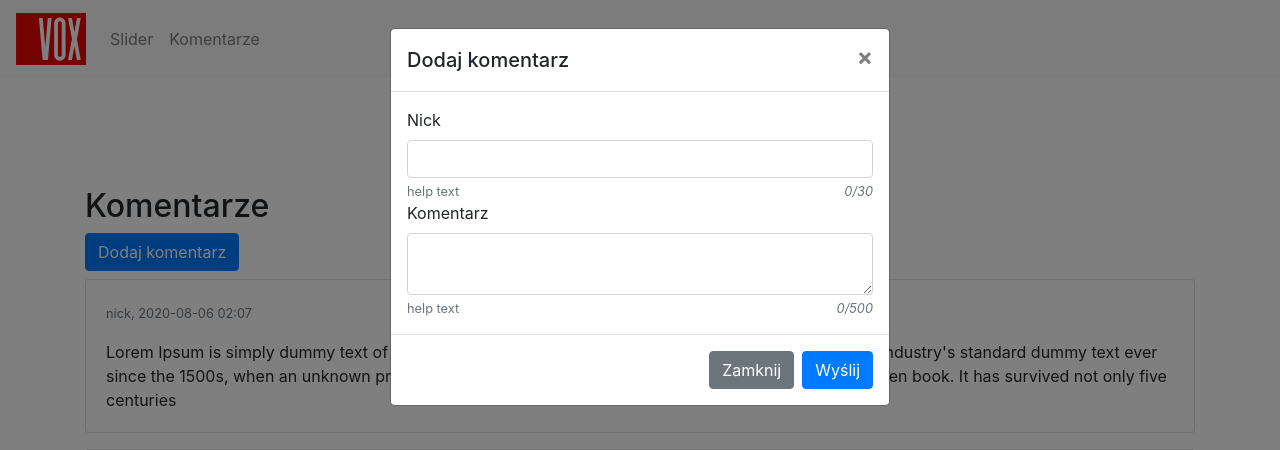
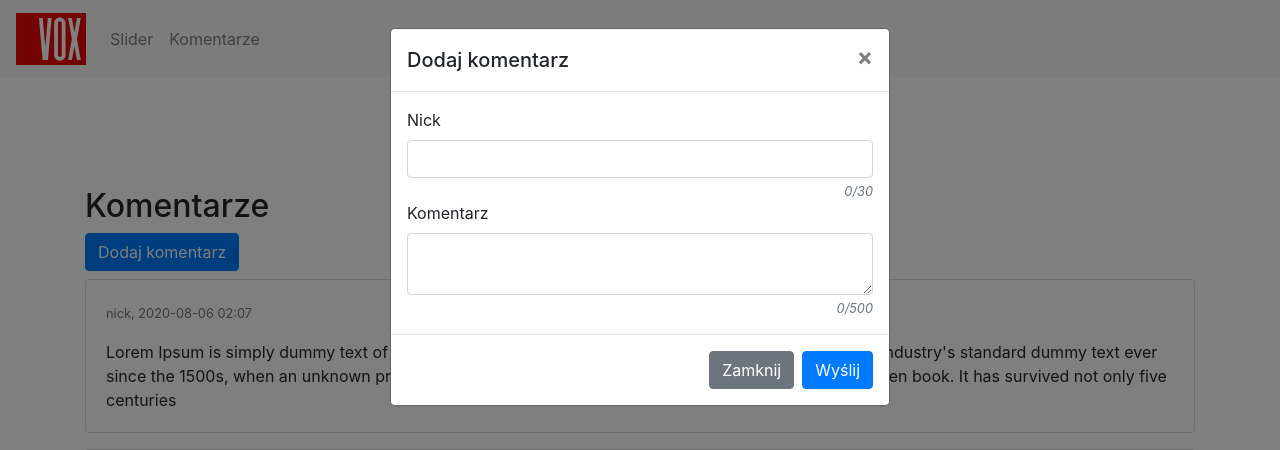
Before and after one commit to deoomen/vox-recruitment, a PHP site: page / in a window 1280 px wide, after a click on "Dodaj komentarz". Shown: the top 450 px of the page. Run offline with PHP 8.4, Linux system fonts and the light colour scheme; style sheets or scripts are compiled from the project's sources; some libraries are stand-ins or nearby versions.

Commit message:
some validation

```diff
--- a/index.html
+++ b/index.html
@@ -137,10 +137,10 @@
         </div>
     </footer>
 
-    <div class="modal fade" id="commentModal" tabindex="-1" aria-labelledby="commentModalLabel" aria-hidden="true">
+    <div class="modal fade commentModal" id="commentModal" tabindex="-1" aria-labelledby="commentModalLabel" aria-hidden="true">
         <div class="modal-dialog">
             <div class="modal-content">
-                <form class="needs-validation" action="" method="POST" novalidate>
+                <form id="commentForm" action="" method="POST" novalidate>
                     <div class="modal-header">
                         <h5 class="modal-title" id="commentModalLabel">
                             Dodaj komentarz
@@ -153,11 +153,9 @@
                         <div class="form-row">
                             <div class="col-12">
                                 <label for="nick">Nick</label>
-                                <input type="text" class="form-control counter-text" id="nick" name="nick" value="" maxlength="30" required>
+                                <input type="text" class="form-control counter-text required" id="nick" name="nick" value="" maxlength="30">
                                 <div class="d-flex">
-                                    <small class="help-text form-text text-muted flex-grow-1">
-                                        help text
-                                    </small>
+                                    <small class="help-text form-text text-muted flex-grow-1"></small>
                                     <small class="count-text form-text text-muted font-italic"></small>
                                 </div>
                             </div>
@@ -165,11 +163,9 @@
                         <div class="form-row">
                             <div class="col-12">
                                 <label for="text">Komentarz</label>
-                                <textarea class="form-control counter-text" id="text" name="text" maxlength="500"></textarea>
+                                <textarea class="form-control counter-text required" id="text" name="text" maxlength="500"></textarea>
                                 <div class="d-flex">
-                                    <small class="help-text form-text text-muted flex-grow-1">
-                                        help text
-                                    </small>
+                                    <small class="help-text form-text text-muted flex-grow-1"></small>
                                     <small class="count-text form-text text-muted font-italic"></small>
                                 </div>
                             </div>
--- a/resources/js/main.js
+++ b/resources/js/main.js
@@ -19,7 +19,7 @@ $(() => {
   comments.forEach(comment => {
     const $comment = $commentTemplate.clone();
     $comment.find('.comment__author').text(comment.author);
-    $comment.find('.comment__date').text(comment.date);
+    $comment.find('.comment__date').text(comment.date)  ;
     $comment.find('.comment__text').text(comment.text);
     $('.comments__container').append($comment);
   });
@@ -30,4 +30,38 @@ $(() => {
   $('.counter-text').on('input', (e) => {
     countText(e.target);
   });
+
+  $('body').on('input', '.is-invalid', (e) => {
+    $(e.target).removeClass('is-invalid').next().children('.help-text').text('');
+  });
+
+  $('#commentForm').on('submit', (e) => {
+    e.preventDefault();
+
+    const $form = $(e.target);
+    let hasError = false;
+
+    $form.find('.has-error,.is-invalid').removeClass('has-error is-invalid');
+    $form.find('.help-text').text('');
+
+    $form.find('.required').toArray().forEach((elem) => {
+      console.log(elem);
+      if ($(elem).val().length === 0) {
+        $(elem).addClass('is-invalid').parents('.form-row').addClass('has-error');
+        $(elem).next().children('.help-text').text('To pole jest wymagane');
+        hasError = true;
+      }
+    });
+
+    if (hasError) {
+      return;
+    }
+
+
+  });
+
+  $('#commentModal').on('hidden.bs.modal', (e) => {
+    $(e.target).find('.has-error,.is-invalid').removeClass('has-error is-invalid');
+    $('#commentForm').trigger('reset');
+  });
 });
--- a/resources/scss/main.scss
+++ b/resources/scss/main.scss
@@ -27,3 +27,30 @@ body {
         margin: 1rem 0;
     }
 }
+
+
+.comment {
+    &__body {
+
+    }
+
+    &__author {
+
+    }
+
+    &__date {
+
+    }
+
+    &__text {
+
+    }
+}
+
+.commentModal {
+    .has-error {
+        .help-text {
+            color: #dc3545 !important;
+        }
+    }
+}
```
